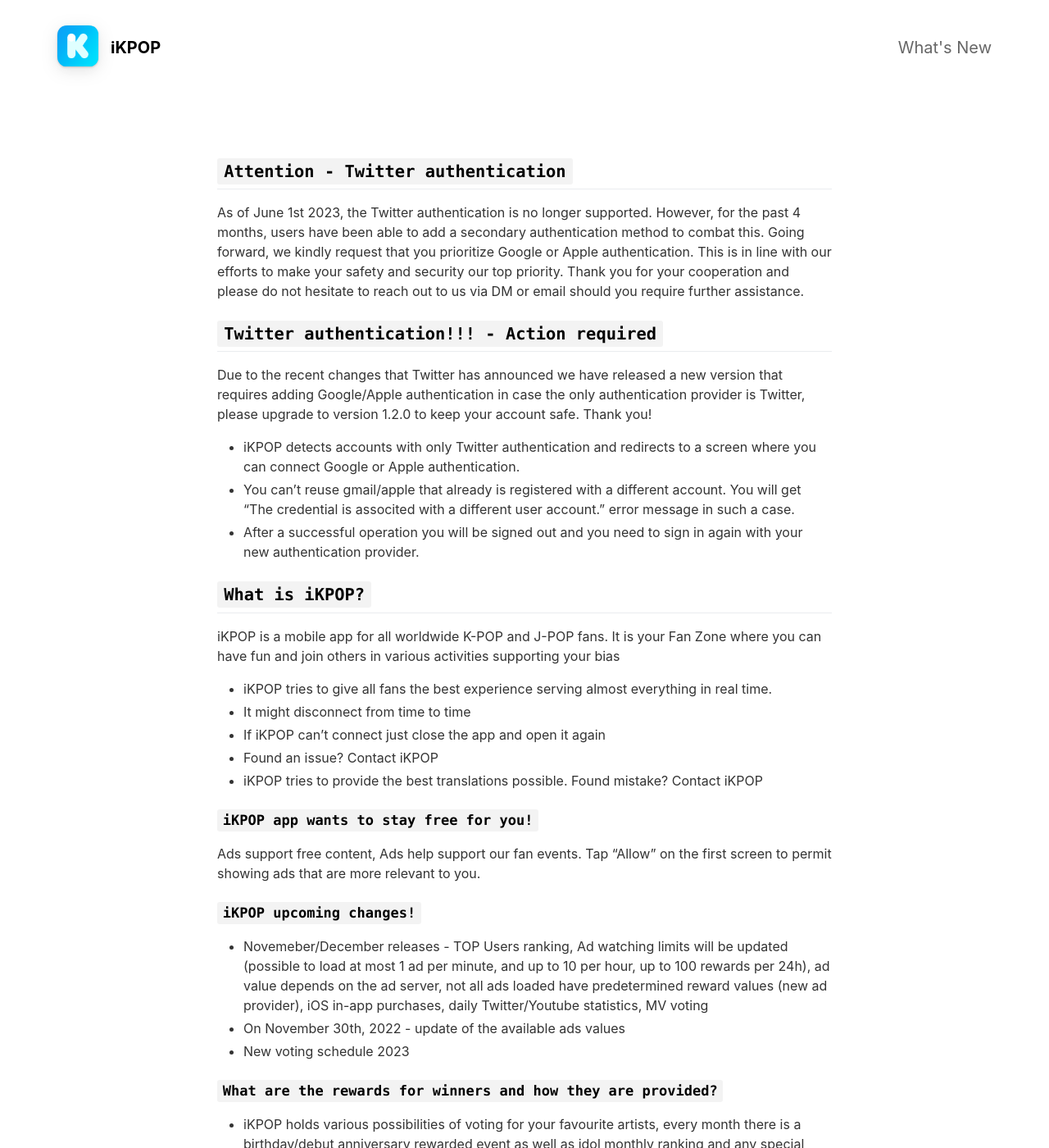
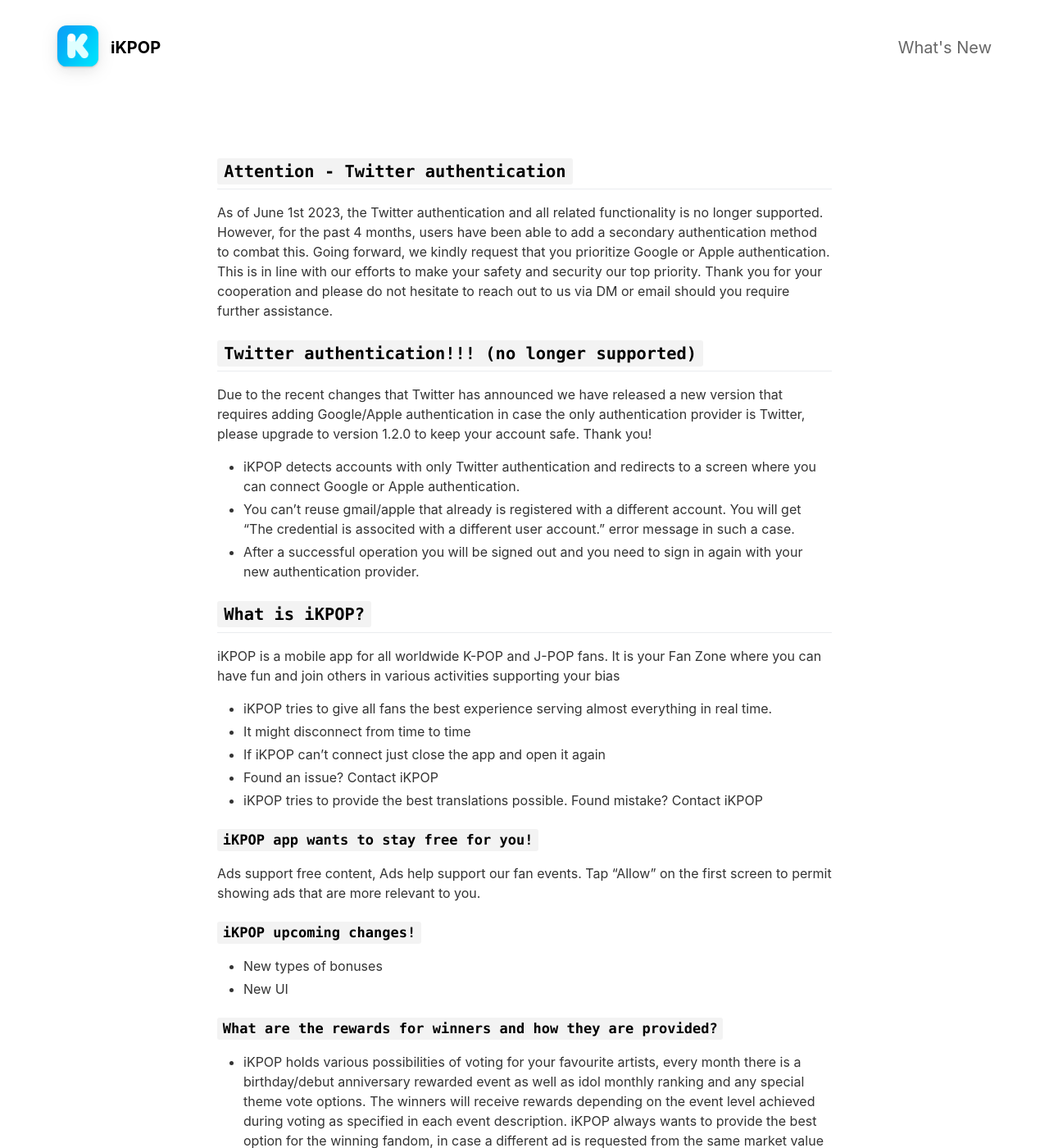
Before and after one commit to kapp7/app, a Jekyll site: the page built from _pages/qa.md, in a window 1280 px wide and 1400 px high. Shown: the whole window at 82% size. Built offline with Jekyll 4.4.1, drawn with Linux system fonts in a browser that asks for light colours; nearby versions of some CDN libraries; some of the changed text lies outside the part shown.

Commit message:
Update qa.md

```diff
--- a/_pages/qa.md
+++ b/_pages/qa.md
@@ -7,9 +7,9 @@
 <br>
 
 ## `Attention - Twitter authentication`
-As of June 1st 2023, the Twitter authentication is no longer supported. However, for the past 4 months, users have been able to add a secondary authentication method to combat this. Going forward, we kindly request that you prioritize Google or Apple authentication. This is in line with our efforts to make your safety and security our top priority. Thank you for your cooperation and please do not hesitate to reach out to us via DM or email should you require further assistance.
+As of June 1st 2023, the Twitter authentication and all related functionality is no longer supported. However, for the past 4 months, users have been able to add a secondary authentication method to combat this. Going forward, we kindly request that you prioritize Google or Apple authentication. This is in line with our efforts to make your safety and security our top priority. Thank you for your cooperation and please do not hesitate to reach out to us via DM or email should you require further assistance.
 
-## `Twitter authentication!!! - Action required`
+## `Twitter authentication!!! (no longer supported)`
 Due to the recent changes that Twitter has announced we have released a new version that requires adding Google/Apple authentication in case the only authentication provider is Twitter, please upgrade to version 1.2.0 to keep your account safe. Thank you!
 - iKPOP detects accounts with only Twitter authentication and redirects to a screen where you can connect Google or Apple authentication.
 - You can't reuse gmail/apple that already is registered with a different account. You will get "The credential is associted with a different user account." error message in such a case.
@@ -30,9 +30,8 @@
 
 
 ### `iKPOP upcoming changes!`
-- Novemeber/December releases - TOP Users ranking, Ad watching limits will be updated (possible to load at most 1 ad per minute, and up to 10 per hour, up to 100 rewards per 24h), ad value depends on the ad server, not all ads loaded have predetermined reward values (new ad provider), iOS in-app purchases, daily Twitter/Youtube statistics, MV voting
-- On November 30th, 2022 - update of the available ads values
-- New voting schedule 2023
+- New types of bonuses
+- New UI
 
 
 
```
Also changed, not shown: other parts of _pages/qa.md (+1 -1 lines).
